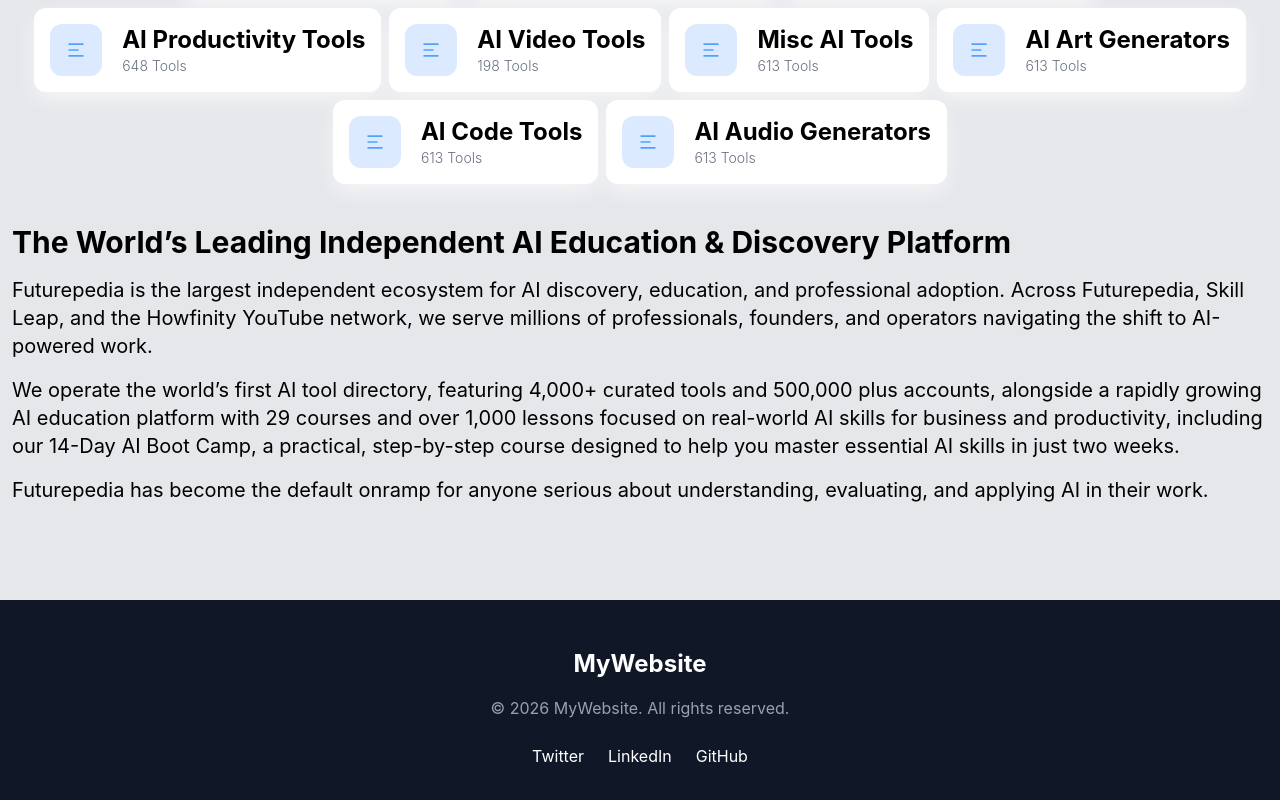
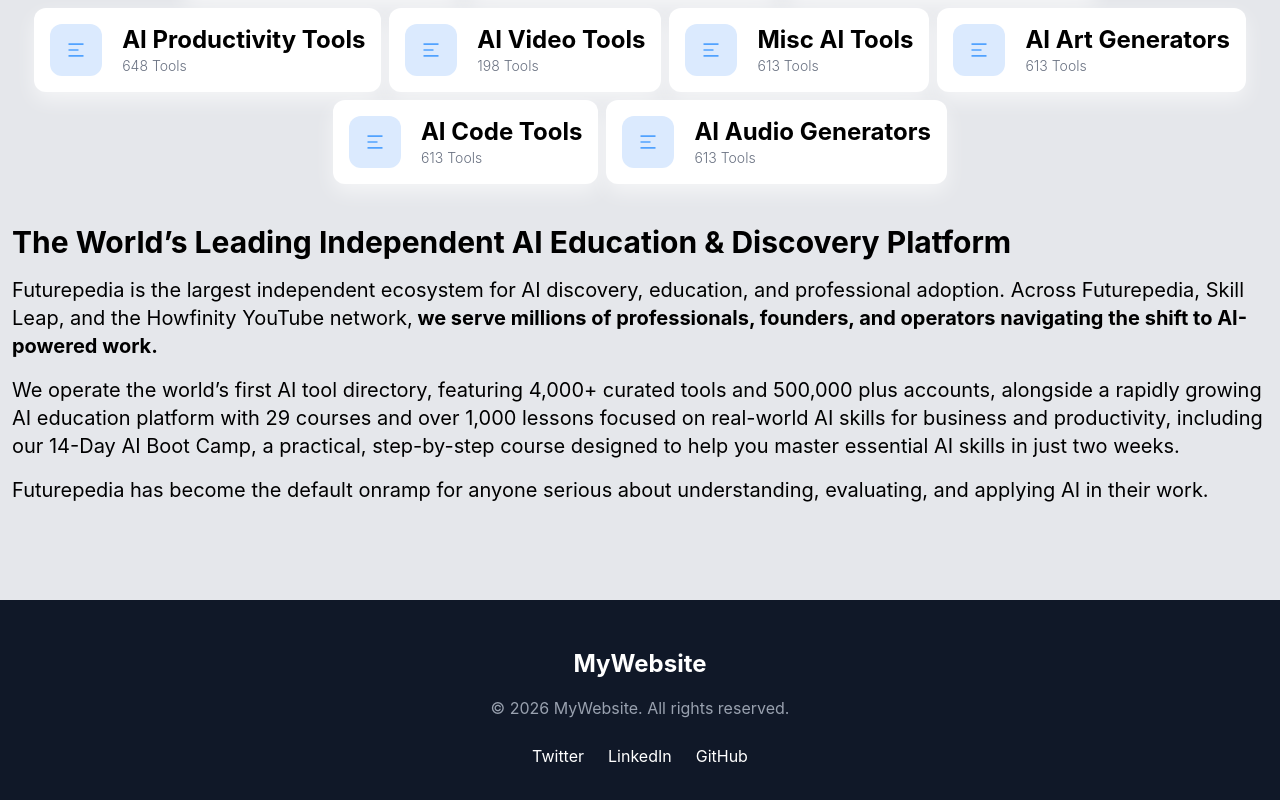
Before and after one commit to ADEDANCE/futurepedia-clone, a React (Vite) app: page / in a window 1280 px wide. Shown: the part 2976-3776 px from the top of the page. Built offline with nearby package versions, Linux system fonts and the light colour scheme.

Commit message:
Refractor:reduce size

```diff
--- a/src/sections/Ai_tool_category.jsx
+++ b/src/sections/Ai_tool_category.jsx
@@ -39,8 +39,12 @@
         <p className=" my-4 text-xl">
           Futurepedia is the largest independent ecosystem for AI discovery,
           education, and professional adoption. Across Futurepedia, Skill Leap,
-          and the Howfinity YouTube network, we serve millions of professionals,
-          founders, and operators navigating the shift to AI-powered work.
+          and the Howfinity YouTube network,
+          <span className=" font-bold">
+            {" "}
+            we serve millions of professionals, founders, and operators
+            navigating the shift to AI-powered work.
+          </span>
         </p>
         <p className=" my-4 text-xl">
           We operate the world’s first AI tool directory, featuring 4,000+
```
